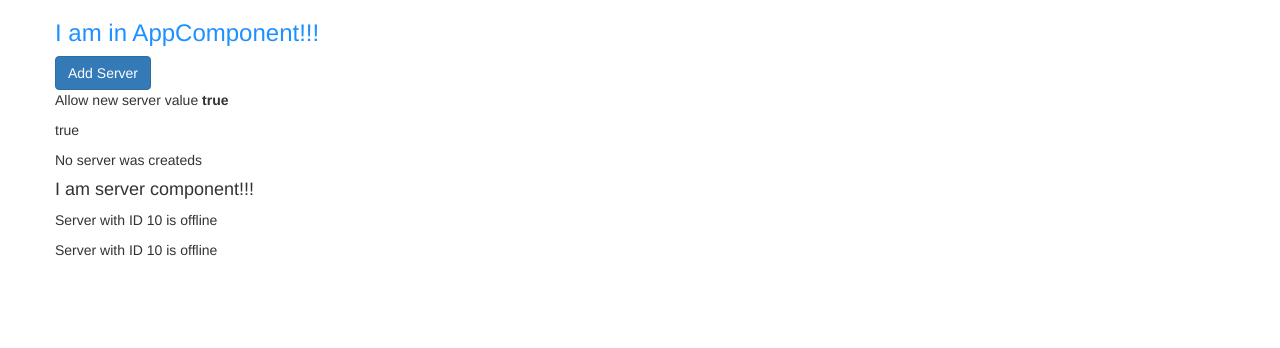
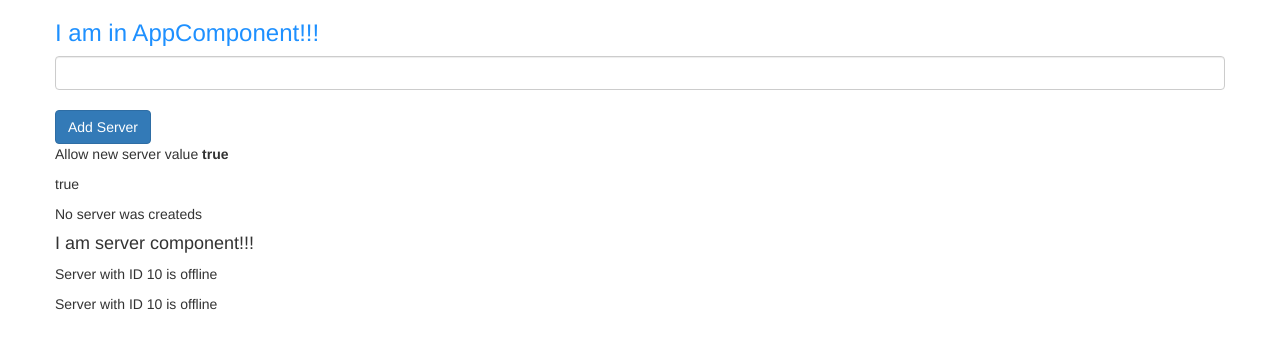
Before and after one commit to rahul-sah089/Angular7, an Angular app: page / in a window 1280 px wide. Shown: the top 348 px of the page. Built offline with nearby package versions, Linux system fonts and the light colour scheme.

Commit message:
Passing and using data using event binding

```diff
--- a/src/app/servers/servers.component.html
+++ b/src/app/servers/servers.component.html
@@ -1,4 +1,8 @@
-<button class="btn btn-primary" [disabled]="!allowNewServer" (click)="onSeverCreation()">Add Server</button>
+<input type="text" class="form-control" (input)="onUpdateServerName($event)"/>
+{{serverName}}
+<br/>
+<button class="btn btn-primary" [disabled]="!allowNewServer"
+(click)="onSeverCreation()">Add Server</button>
 <p>Allow new server value <b>{{allowNewServer}}</b></p>
 <p [innerText]="allowNewServer"></p>
 {{serverCreationStatus}}
--- a/src/app/servers/servers.component.ts
+++ b/src/app/servers/servers.component.ts
@@ -13,6 +13,7 @@ import { Component, OnInit } from '@angular/core';
 export class ServersComponent implements OnInit {
   allowNewServer:boolean = false;
   serverCreationStatus : String  = "No server was createds";
+  serverName = "";
   constructor() {
     setTimeout(() => {
       this.allowNewServer = true;
@@ -25,4 +26,10 @@ export class ServersComponent implements OnInit {
     this.serverCreationStatus = "Server Creation!!!";
   }
 
+  onUpdateServerName(values:Event){
+    //alert("update server called");
+    console.log(values);
+    this.serverName = (<HTMLInputElement>values.target).value;
+  }
+
 }
```
